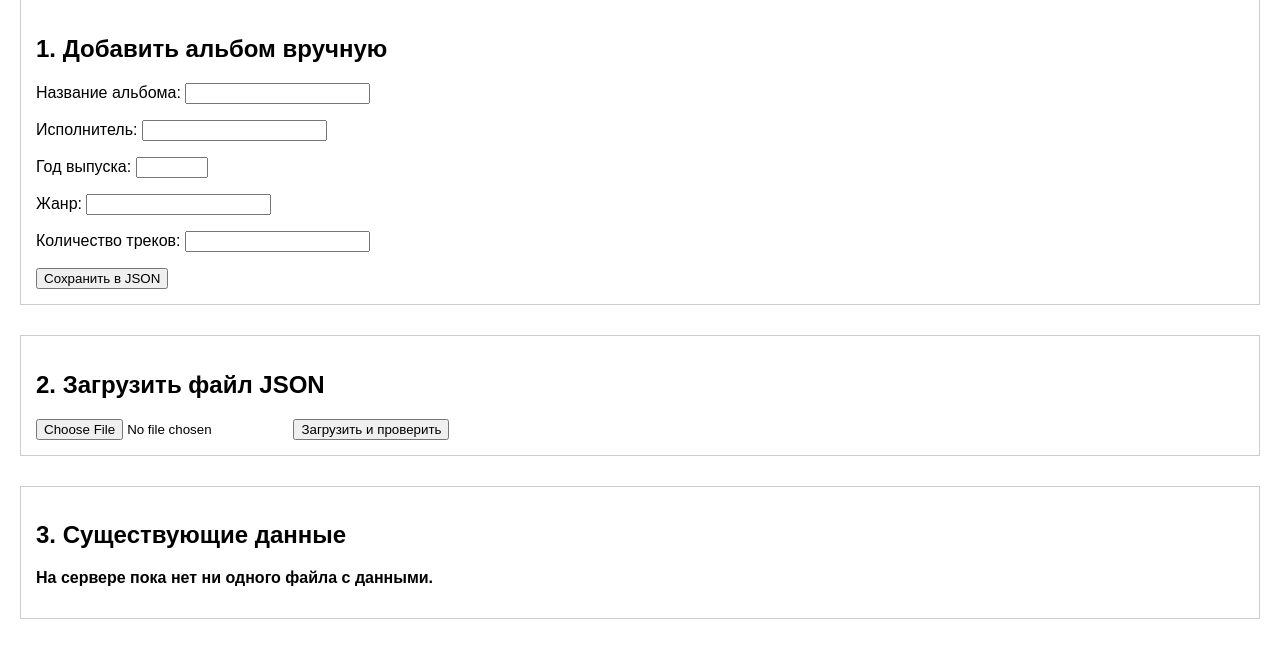
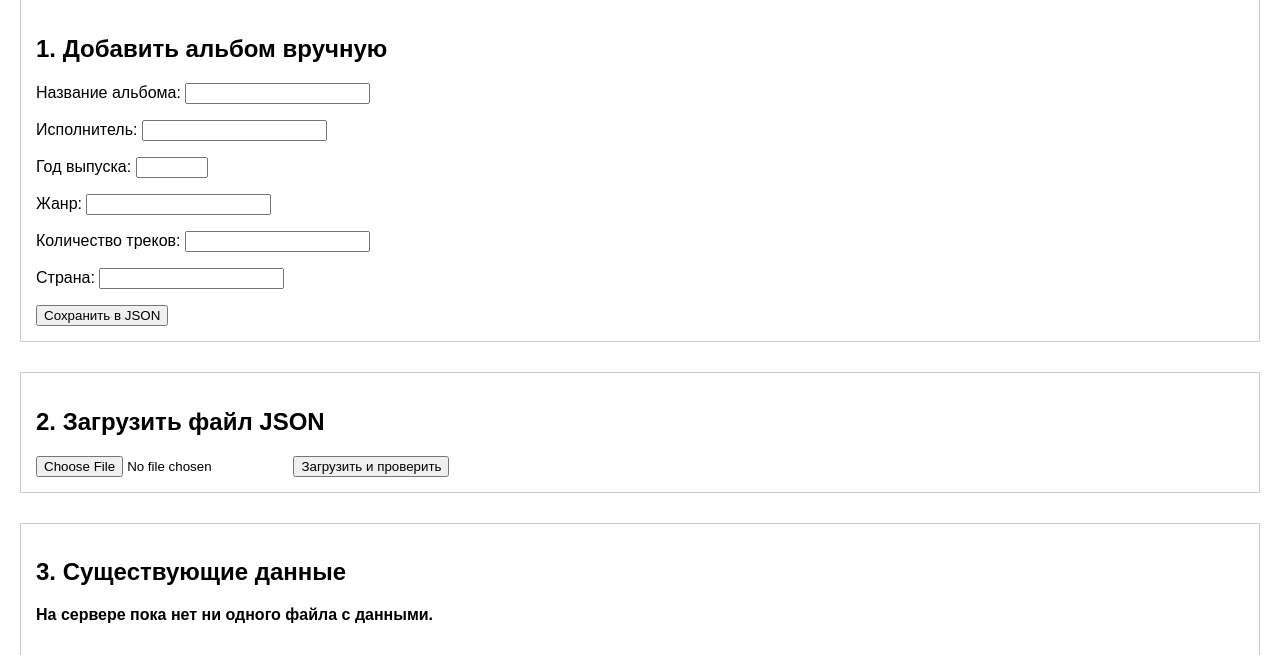
Before and after one commit to CenturyOnce/lub_json, a Django app: page / in a window 1280 px wide. Shown: the part 81-736 px from the top of the page. Run offline with Django 5.2, Linux system fonts and the light colour scheme.

Commit message:
Latest update

```diff
--- a/albums/forms.py
+++ b/albums/forms.py
@@ -6,3 +6,4 @@ class AlbumForm(forms.Form):
     year = forms.IntegerField(label="Год выпуска", min_value=1900, max_value=2026)
     genre = forms.CharField(label="Жанр", max_length=100)
     tracks = forms.IntegerField(label="Количество треков", min_value=1)
+    country = forms.CharField(label="Страна", max_length=50, required=False)
--- a/albums/templates/albums/home.html
+++ b/albums/templates/albums/home.html
@@ -58,6 +58,7 @@
                         <th>Год</th>
                         <th>Жанр</th>
                         <th>Треков</th>
+                        <th>Страна</th>
                     </tr>
                 </thead>
                 <tbody>
@@ -68,6 +69,7 @@
                         <td>{{ album.year }}</td>
                         <td>{{ album.genre }}</td>
                         <td>{{ album.tracks }}</td>
+                        <td>{{ album.country }}</td>
                     </tr>
                     {% endfor %}
                 </tbody>
```
